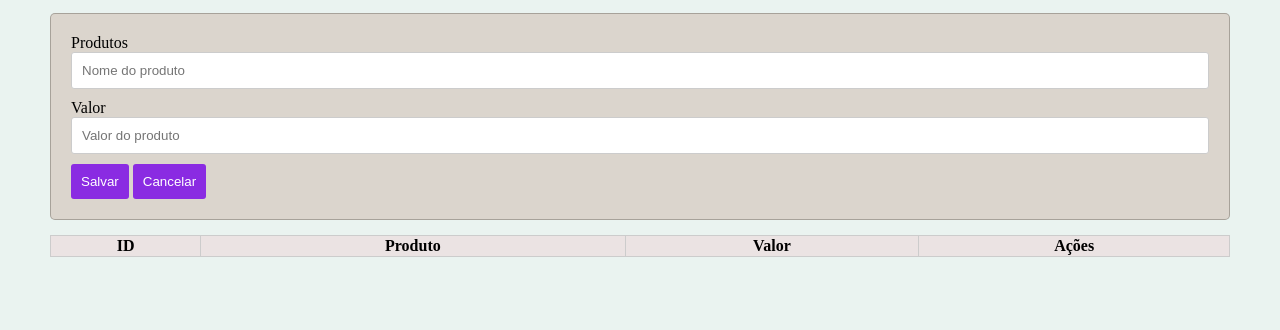
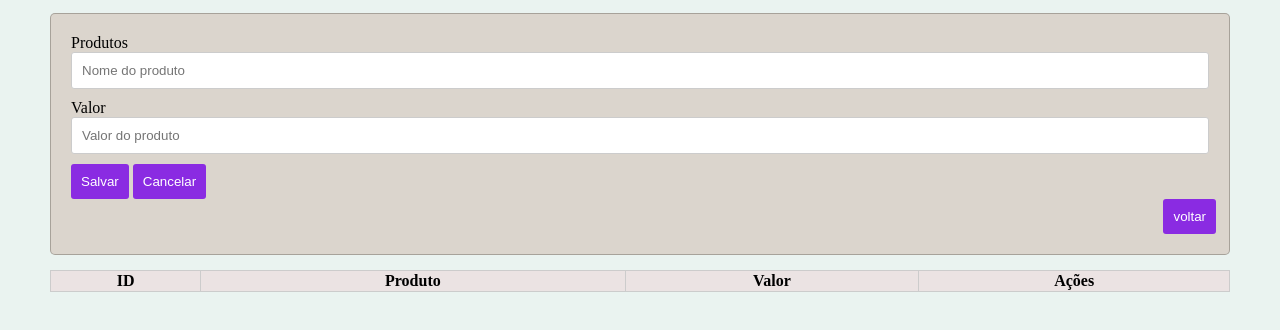
Before and after one commit to fabiocosta123/PDV, a plain HTML site: page cadastro.html in a window 1280 px wide. Shown: the part 134-464 px from the top of the page. Drawn offline with Linux system fonts and the light colour scheme.

Commit message:
acrescentando botao voltar, para voltar a tela inicial

```diff
--- a/cadastro.html
+++ b/cadastro.html
@@ -35,6 +35,7 @@
 
             <button onclick="produto.salvar()" id="btn1">Salvar</button>
             <button onclick="produto.cancelar()">Cancelar</button>
+            <input type="button" value="voltar" id="voltar" onclick="window.open('tela.html','_self')">
 
         </div>
 
```
